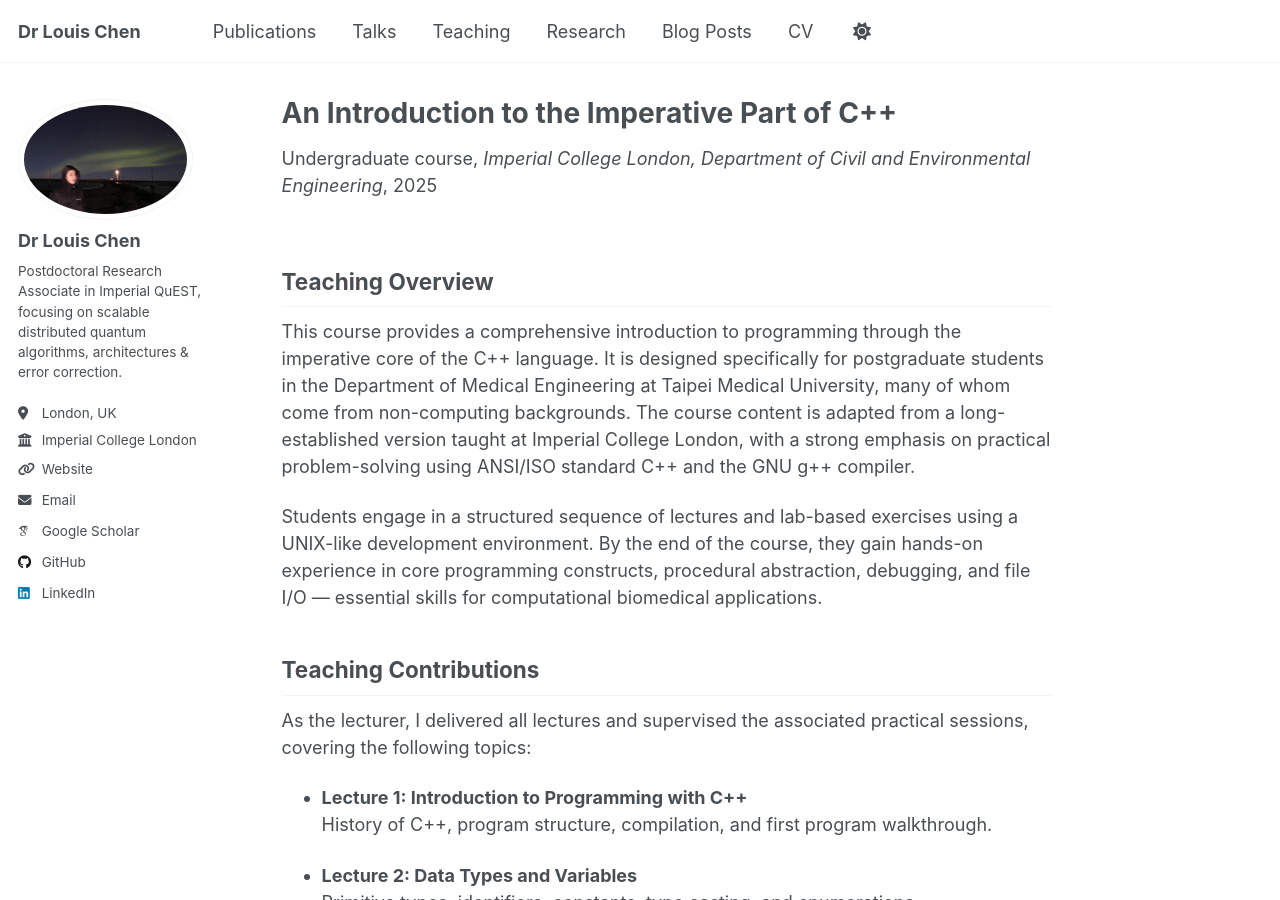
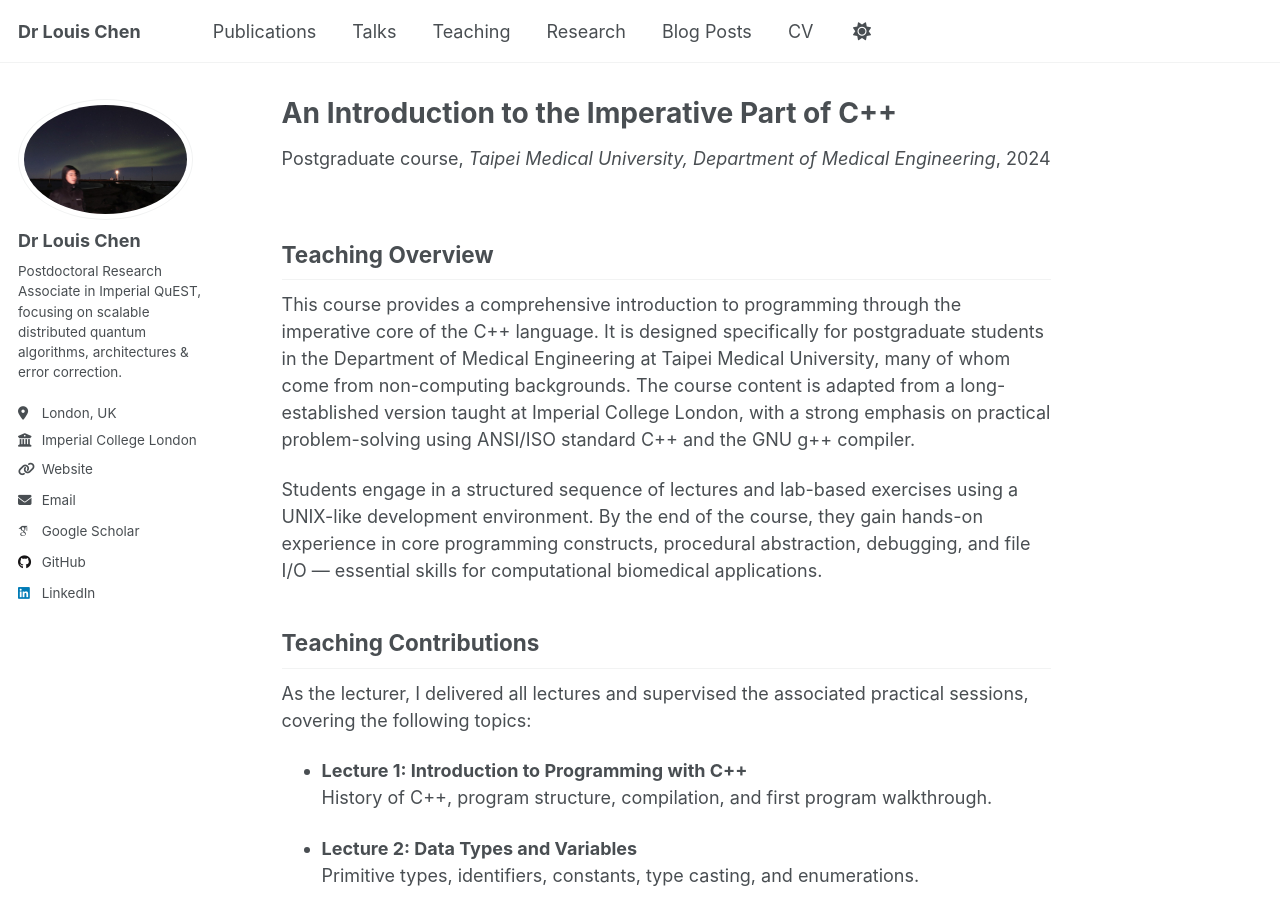
Before and after one commit to Louisanity/louisanity.github.io, a Jekyll site: the page built from _teaching/2024-fall-me-cpp.md, in a window 1280 px wide and 900 px high. Built offline with Jekyll 4.4.1, drawn with Linux system fonts in a browser that asks for light colours; some web fonts are replaced.

Commit message:
Update 2024-fall-me-cpp.md

```diff
--- a/_teaching/2024-fall-me-cpp.md
+++ b/_teaching/2024-fall-me-cpp.md
@@ -1,12 +1,12 @@
 ---
 title: "An Introduction to the Imperative Part of C++"
 collection: teaching
-type: "Undergraduate course"
-code: CIVE70122
-permalink: /teaching/2025-spring-cive70122
-venue: "Imperial College London, Department of Civil and Environmental Engineering"
-date: 2025-01-04
-location: "London, United Kingdom"
+type: "Postgraduate course"
+code: ME-GR-CPP2024
+permalink: teaching/2024-fall-me-cpp
+venue: "Taipei Medical University, Department of Medical Engineering"
+date: 2024-09-30
+location: "Taipei, Taiwan"
 ---
 
 ## Teaching Overview
```
